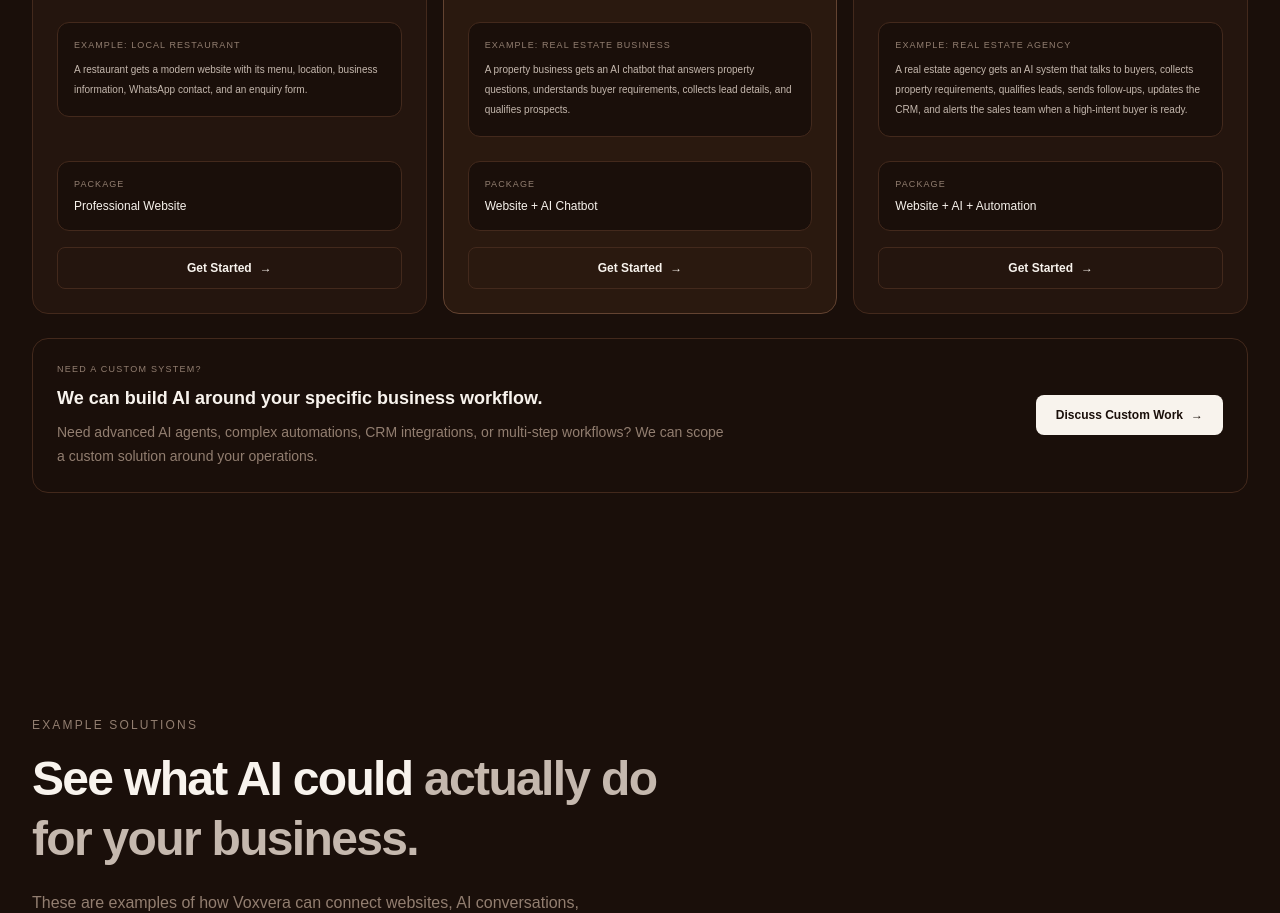
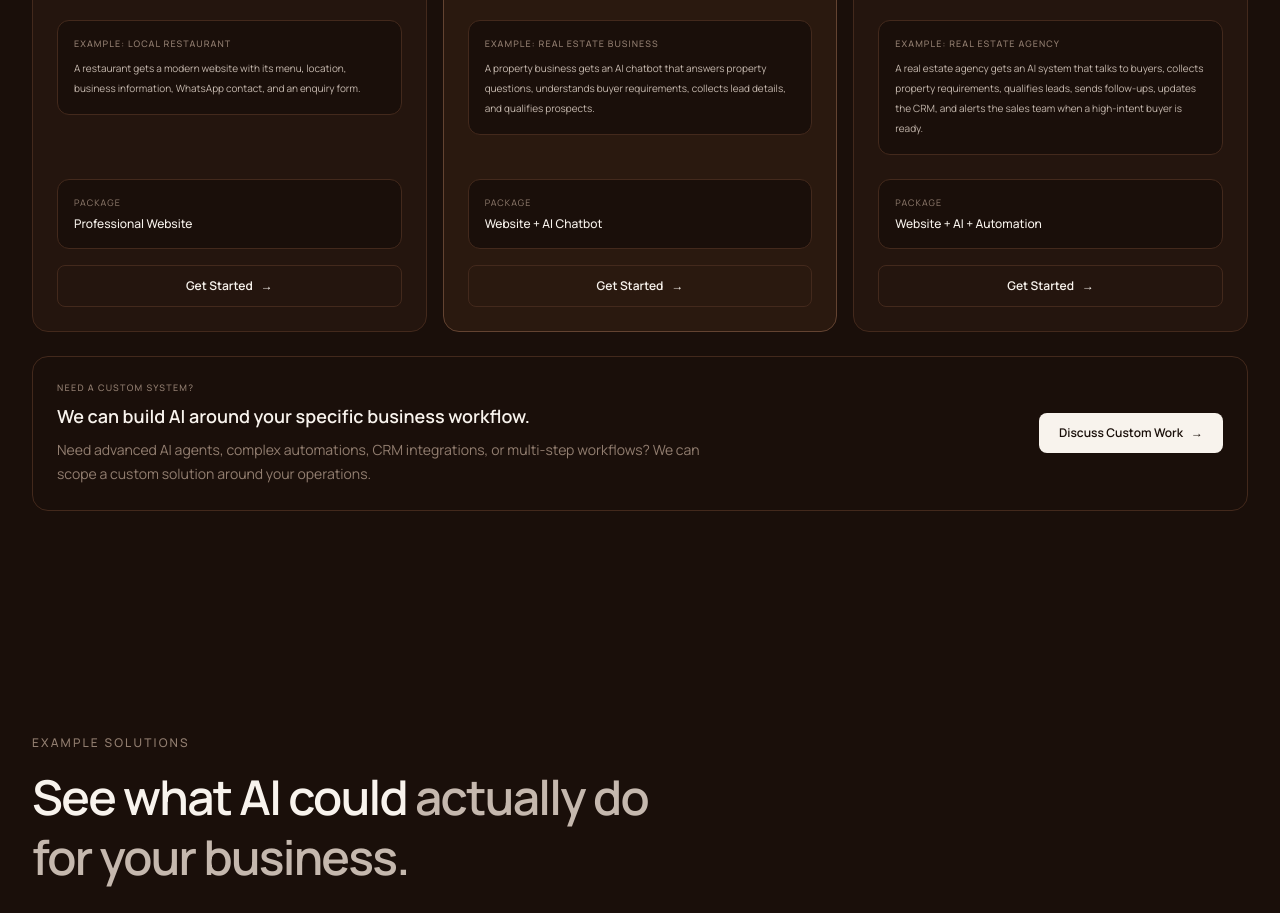
Before and after one commit to abhinav05-bhatpude/voxvera-ai-agency, a Next.js app: page / in a window 1280 px wide. Shown: the part 10440-11353 px from the top of the page. Built offline with nearby package versions, Linux system fonts and the light colour scheme.

Commit message:
refactor: align typography with Voxvera branding

```diff
--- a/app/globals.css
+++ b/app/globals.css
@@ -3,6 +3,14 @@
 :root {
   --background: #1a0f0a;
   --foreground: #f8f3ed;
+  --surface: #24150e;
+  --surface-hover: #2a190f;
+  --border: #43291c;
+  --border-light: #634331;
+  --text-primary: #f8f3ed;
+  --text-secondary: #c5b8ae;
+  --text-muted: #927e70;
+  --text-faint: #634f43;
 }
 
 * {
@@ -18,8 +26,10 @@ body {
   min-height: 100vh;
   background: var(--background);
   color: var(--foreground);
-  font-family: Arial, Helvetica, sans-serif;
+  font-family: var(--font-manrope), sans-serif;
   overflow-x: hidden;
+  -webkit-font-smoothing: antialiased;
+  text-rendering: optimizeLegibility;
 }
 
 a {
@@ -32,13 +42,19 @@ a {
   -webkit-tap-highlight-color: transparent;
 }
 
+button {
+  font-family: inherit;
+}
+
 /* Selection */
+
 ::selection {
   background: #f8f3ed;
   color: #1a0f0a;
 }
 
 /* Hero workflow animation */
+
 @keyframes fadeIn {
   from {
     opacity: 0;
@@ -52,12 +68,14 @@ a {
 }
 
 /* Smooth focus accessibility */
+
 :focus-visible {
   outline: 2px solid #f8f3ed;
   outline-offset: 3px;
 }
 
 /* Reduced motion */
+
 @media (prefers-reduced-motion: reduce) {
   html {
     scroll-behavior: auto;
@@ -74,6 +92,7 @@ a {
 }
 
 /* Tablet */
+
 @media (max-width: 1024px) {
   body {
     overflow-x: hidden;
@@ -81,6 +100,7 @@ a {
 }
 
 /* Mobile */
+
 @media (max-width: 640px) {
   html {
     scroll-padding-top: 80px;
--- a/app/layout.tsx
+++ b/app/layout.tsx
@@ -1,16 +1,17 @@
 import type { Metadata } from "next";
-import { Geist } from "next/font/google";
+import { Manrope } from "next/font/google";
 import "./globals.css";
 
-const geistSans = Geist({
-  variable: "--font-geist-sans",
+const manrope = Manrope({
+  variable: "--font-manrope",
   subsets: ["latin"],
+  display: "swap",
 });
 
 export const metadata: Metadata = {
-  title: "Voxvera AI Agency",
+  title: "Voxvera — Digital & AI Solutions",
   description:
-    "AI-powered websites, chatbots, agents, and automation systems for modern businesses.",
+    "Voxvera builds AI-powered systems that help businesses capture leads, convert customers, and automate repetitive work.",
 };
 
 export default function RootLayout({
@@ -19,8 +20,10 @@ export default function RootLayout({
   children: React.ReactNode;
 }>) {
   return (
-    <html lang="en" className={`${geistSans.variable} h-full antialiased`}>
-      <body className="min-h-full flex flex-col">{children}</body>
+    <html lang="en">
+      <body className={`${manrope.variable} antialiased`}>
+        {children}
+      </body>
     </html>
   );
 }
```
